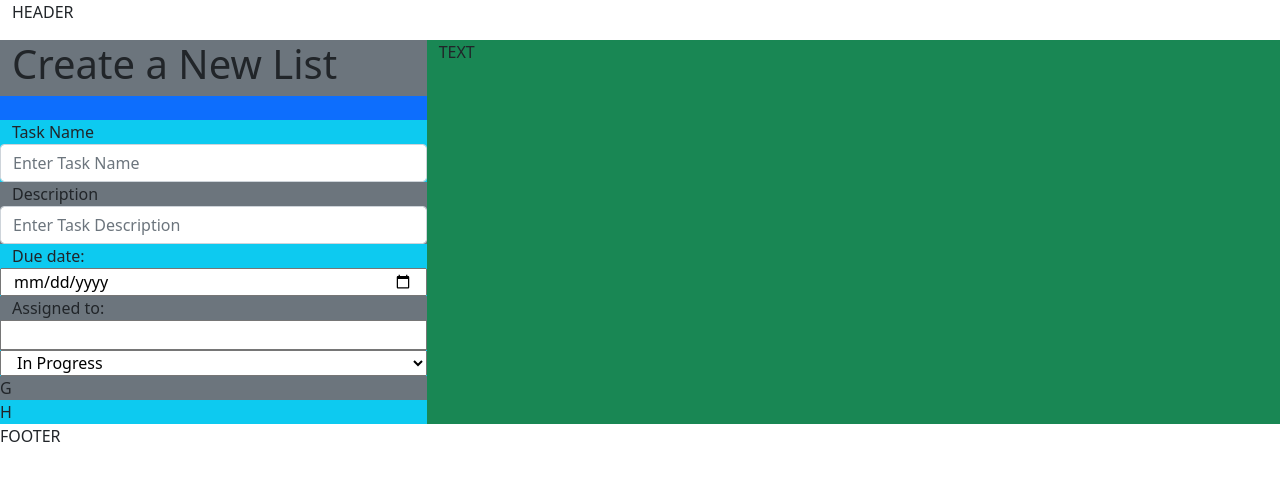
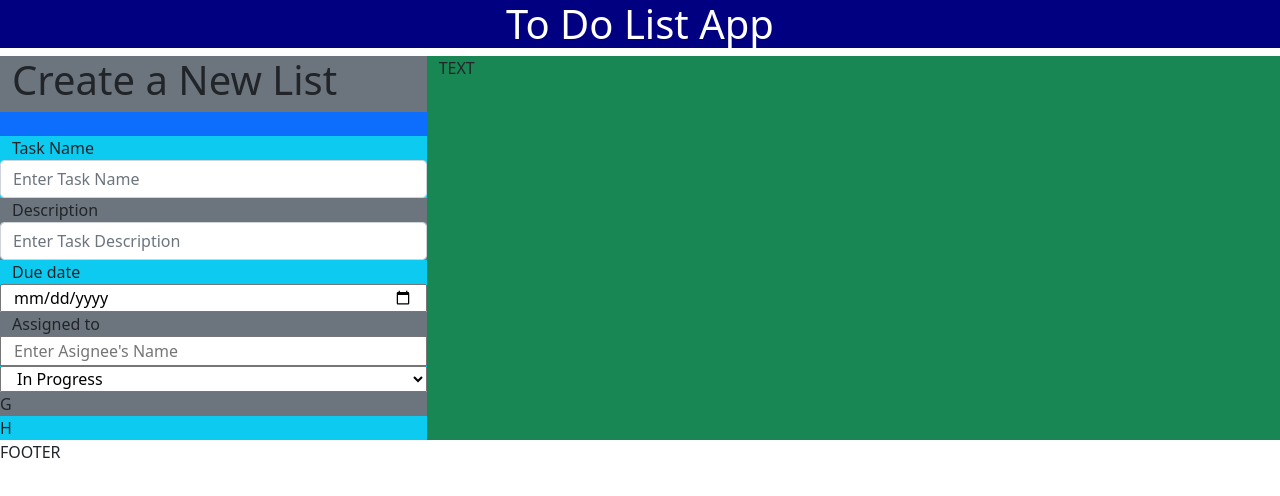
Before and after one commit to manami-d/jwd4-final-project, a plain HTML site: page index.html in a window 1280 px wide. Drawn offline with nearby package versions, Linux system fonts and the light colour scheme.

Commit message:
Add header feature

```diff
--- a/css/style.css
+++ b/css/style.css
@@ -0,0 +1,3 @@
+header {
+  background-color: navy;
+}
--- a/index.html
+++ b/index.html
@@ -4,6 +4,8 @@
     <meta charset="UTF-8">
     <meta name="viewport" content="width=device-width, initial-scale=1.0">
     <title>Task Planner</title>
+
+    <link rel="stylesheet" href="style.css">
 
     <!-- CSS only -->
     <link href="https://cdn.jsdelivr.net/npm/bootstrap@5.0.0-beta1/dist/css/bootstrap.min.css" rel="stylesheet" integrity="sha384-giJF6kkoqNQ00vy+HMDP7azOuL0xtbfIcaT9wjKHr8RbDVddVHyTfAAsrekwKmP1" crossorigin="anonymous">
@@ -14,8 +16,8 @@
 <body>
     <!-- header section -->
     <header>
-        <div class="container-fluid">
-            <p>HEADER</p>
+        <div class="container-fluid" style="text-align: center; background-color: navy; color: white;">
+            <h1>To Do List App</h1>
         </div>
     </header>
 
@@ -44,20 +46,19 @@
 
                     <!-- Due date label & input -->
                     <div class="row bg-info">
-                      <label for="duedate">Due date:</label>
+                      <label for="duedate">Due date</label>
                       <input type="date" id="duedate" name="duedate" value="YYYY-MM-DD">
                     </div>
 
                     <!-- assigned to label & input -->
                     <div class="row bg-secondary">
-                        <!-- E -->
-                        <label for="assinged-name">Assigned to:</label>
-                        <input type="text" id="assigned-name" name="assigned-name">
+                        <label for="assinged-name">Assigned to</label>
+                        <input type="text" id="assigned-name" name="assigned-name" placeholder="Enter Asignee's Name">
                     </div>
 
                     <!-- Progress label & input     -->
                     <div class="row bg-info">
-                        <!-- F -->
+
                       <select id="task-status">
                         <option selected>In Progress</option>
                         <option>Done</option>
```
